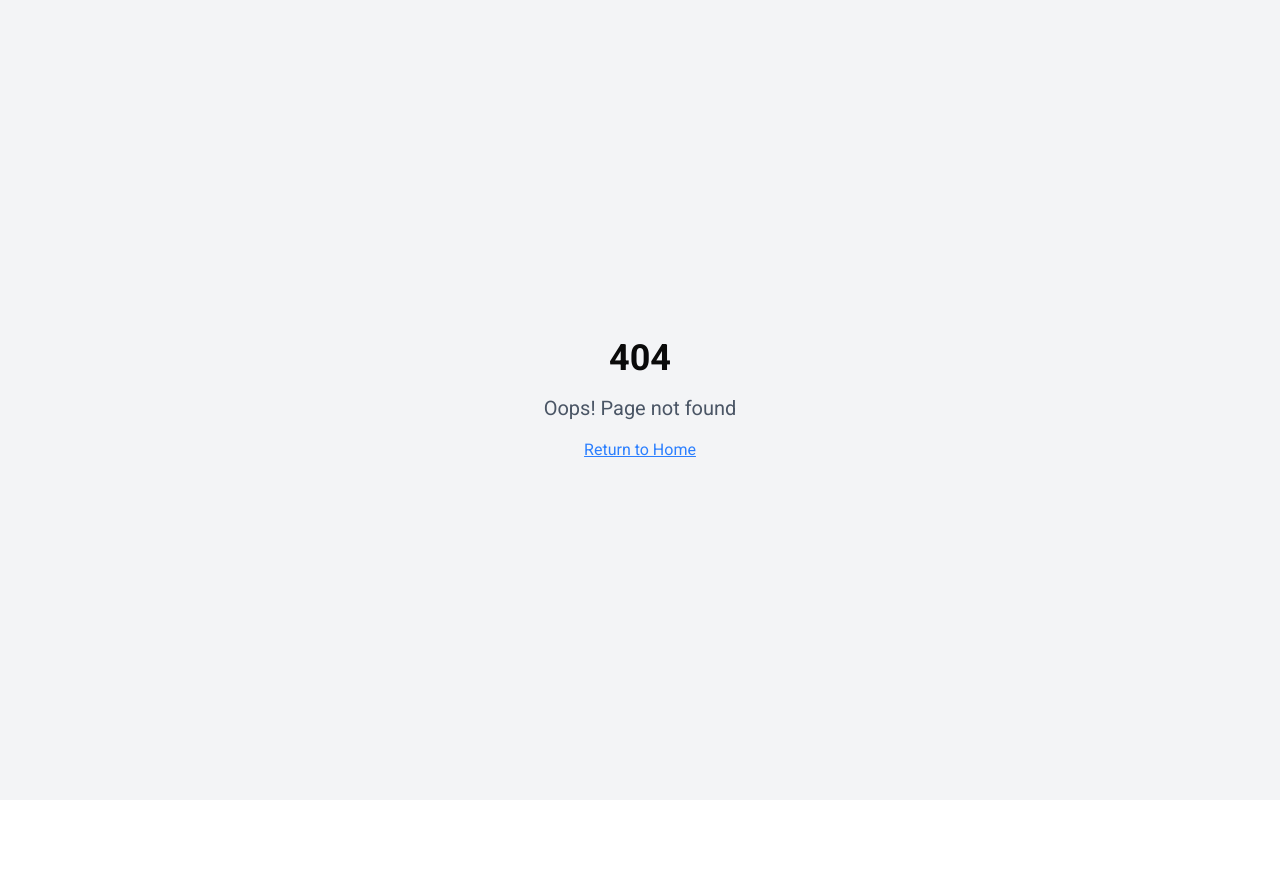
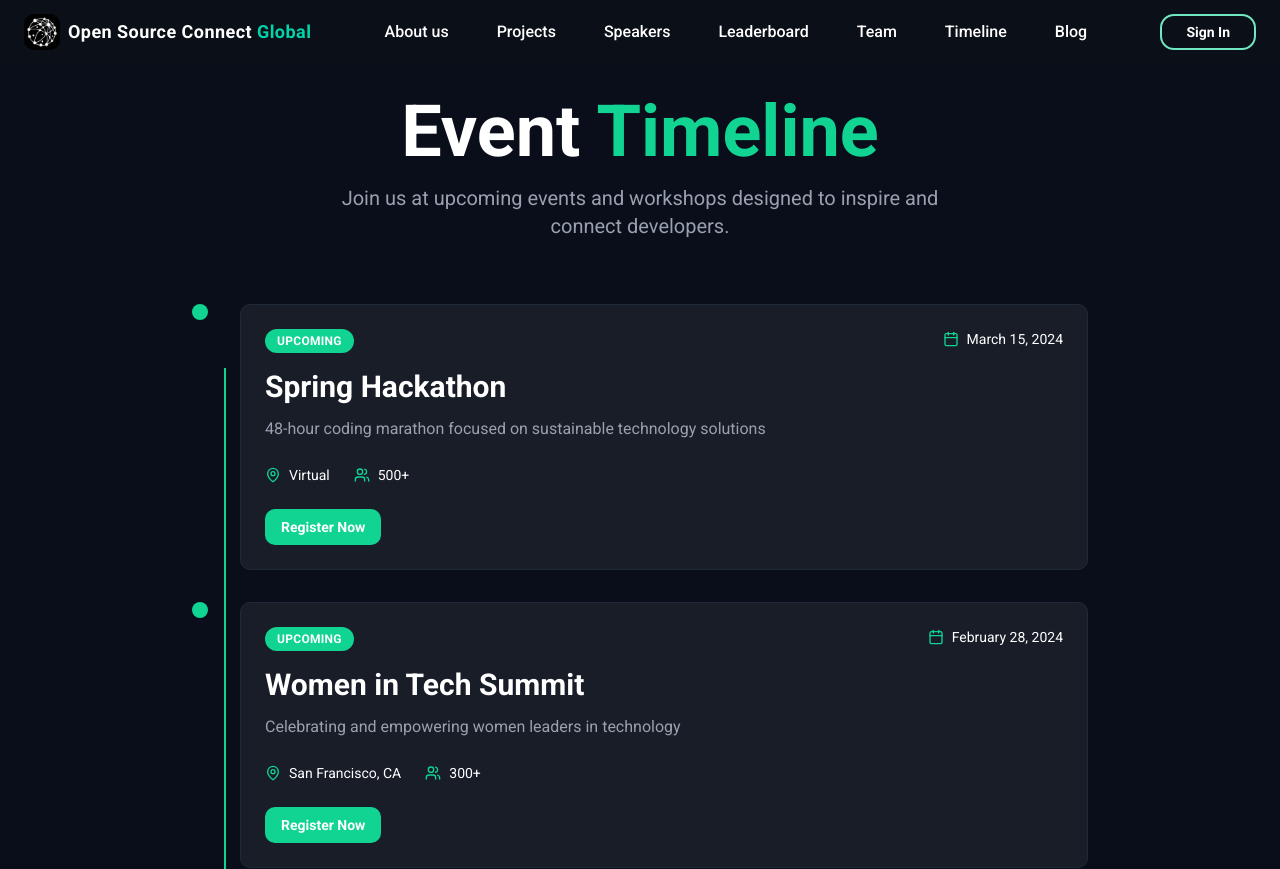
Before and after one commit to priyansh-narang2308/OSCG, a Next.js app: page /timeline in a window 1280 px wide. Before the commit this address had no page. Shown: the top 869 px of the page. Before the commit the page ends 800 px from the top, so only its background shows below. Built offline with nearby package versions, Linux system fonts and the light colour scheme.

Commit message:
Fixed the spaces

```diff
--- /dev/null
+++ b/src/app/timeline/_components/event-card.tsx
@@ -0,0 +1,102 @@
+import { MapPin, Users, Calendar } from "lucide-react";
+import { Button } from "@/components/ui/button";
+
+interface EventCardProps {
+  status?: "upcoming" | "past";
+  title: string;
+  description: string;
+  date: string;
+  location: string;
+  attendees: string;
+  isFirst?: boolean;
+  isLast?: boolean;
+  index: number;
+  totalEvents: number;
+}
+
+export const EventCard = ({
+  status,
+  title,
+  description,
+  date,
+  location,
+  attendees,
+  isFirst,
+  isLast,
+  index,
+  totalEvents,
+}: EventCardProps) => {
+  return (
+    <div className="relative flex items-start gap-8 mb-8">
+      {/* Timeline Line */}
+      {!isLast && (
+        <div
+          className="absolute left-8 top-16 w-0.5"
+          style={{
+            height: "calc(100% + 2rem)",
+            backgroundColor: "#11D493",
+          }}
+        />
+      )}
+
+      {/* Timeline Dot */}
+      <div className="relative z-10 flex-shrink-0">
+        <div
+          className="w-4 h-4 rounded-full"
+          style={{ backgroundColor: "#11D493" }}
+        />
+      </div>
+
+      {/* Event Card */}
+      <div className="flex-1">
+        <div
+          className="rounded-lg p-6 border border-gray-800"
+          style={{ backgroundColor: "#181D28" }}
+        >
+          <div className="flex items-start justify-between mb-4">
+            {status === "upcoming" ? (
+              <span
+                className="inline-flex items-center px-3 py-1 rounded-full text-xs font-semibold text-white uppercase tracking-wide"
+                style={{ backgroundColor: "#11D493" }}
+              >
+                {status}
+              </span>
+            ) : (
+              <div />
+            )}
+            <div className="flex items-center gap-2 text-white text-sm">
+              <Calendar className="w-4 h-4" style={{ color: "#11D493" }} />
+              <span>{date}</span>
+            </div>
+          </div>
+
+          <h3 className="text-2xl md:text-3xl font-bold text-white mb-3">
+            {title}
+          </h3>
+          <p className="text-gray-400 mb-6 text-base">{description}</p>
+
+          <div className="flex items-center gap-6 mb-6 flex-wrap">
+            <div className="flex items-center gap-2 text-white text-sm">
+              <MapPin className="w-4 h-4" style={{ color: "#11D493" }} />
+              <span>{location}</span>
+            </div>
+
+            <div className="flex items-center gap-2 text-white text-sm">
+              <Users className="w-4 h-4" style={{ color: "#11D493" }} />
+              <span>{attendees}</span>
+            </div>
+          </div>
+
+          {status === "upcoming" && (
+            <Button
+              className="font-semibold text-white rounded-lg"
+              style={{ backgroundColor: "#11D493" }}
+            >
+              Register Now
+            </Button>
+          )}
+        </div>
+      </div>
+    </div>
+  );
+};
--- /dev/null
+++ b/src/app/timeline/layout.tsx
@@ -0,0 +1,19 @@
+import Footer from "@/components/landing/footer-section";
+import Navigation from "@/components/landing/navigation";
+import { ReactNode } from "react";
+
+interface TimeLayoutProps {
+  children: ReactNode;
+}
+
+const TimeLayout = ({ children }: TimeLayoutProps) => {
+  return (
+    <div>
+      <Navigation />
+      {children}
+      <Footer />
+    </div>
+  );
+};
+
+export default TimeLayout;
--- /dev/null
+++ b/src/app/timeline/page.tsx
@@ -0,0 +1,107 @@
+import { EventCard } from "./_components/event-card";
+import { Input } from "@/components/ui/input";
+import { Button } from "@/components/ui/button";
+
+const EventTimeline = () => {
+  const events = [
+    {
+      status: "upcoming" as const,
+      title: "Spring Hackathon",
+      description:
+        "48-hour coding marathon focused on sustainable technology solutions",
+      date: "March 15, 2024",
+      location: "Virtual",
+      attendees: "500+",
+    },
+    {
+      status: "upcoming" as const,
+      title: "Women in Tech Summit",
+      description: "Celebrating and empowering women leaders in technology",
+      date: "February 28, 2024",
+      location: "San Francisco, CA",
+      attendees: "300+",
+    },
+    {
+      title: "Code for Good Workshop",
+      description: "Building tech solutions for non-profit organizations",
+      date: "February 14, 2024",
+      location: "Virtual",
+      attendees: "200+",
+    },
+    {
+      title: "AI/ML Conference",
+      description:
+        "Exploring the latest advances in artificial intelligence and machine learning",
+      date: "January 20, 2024",
+      location: "New York, NY",
+      attendees: "800+",
+    },
+    {
+      title: "Year End Meetup",
+      description: "Celebrating achievements and planning for the future",
+      date: "December 10, 2023",
+      location: "Multiple Cities",
+      attendees: "1000+",
+    },
+  ];
+
+  return (
+    <div className="min-h-screen" style={{ backgroundColor: "#090E1A" }}>
+      {/* Header Section */}
+      <div className="container mx-auto px-6 py-8 pt-24">
+
+
+        {/* Main Title Section */}
+        <div className="text-center mb-16">
+          <h2 className="text-5xl md:text-6xl lg:text-7xl font-bold mb-4">
+            <span className="text-white">Event </span>
+            <span style={{ color: "#11D493" }}>Timeline</span>
+          </h2>
+          <p className="text-gray-400 text-lg md:text-xl max-w-2xl mx-auto mt-4">
+            Join us at upcoming events and workshops designed to inspire and connect developers.
+          </p>
+        </div>
+
+        {/* Event Timeline Section */}
+        <div className="relative max-w-4xl mx-auto mb-16">
+          {events.map((event, index) => (
+            <EventCard
+              key={index}
+              {...event}
+              isFirst={index === 0}
+              isLast={index === events.length - 1}
+              index={index}
+              totalEvents={events.length}
+            />
+          ))}
+        </div>
+
+        {/* Mid-Page Stay Updated Section */}
+        <div className="max-w-4xl mx-auto mb-16">
+          <div className="rounded-lg p-8" style={{ backgroundColor: "#181D28" }}>
+            <h3 className="text-2xl font-bold text-white mb-2">Stay Updated</h3>
+            <p className="text-gray-400 mb-6">
+              Subscribe to our newsletter to receive updates about upcoming events
+            </p>
+            <div className="flex gap-0">
+              <Input
+                type="email"
+                placeholder="Enter your email"
+                className="flex-1 h-12 rounded-l-lg rounded-r-none border-none bg-[#1A1F2E] text-white placeholder:text-gray-500 focus:ring-2 focus:ring-[#11D493] focus:ring-offset-0"
+                style={{ backgroundColor: "#1A1F2E" }}
+              />
+              <Button
+                className="h-12 px-8 rounded-r-lg rounded-l-none font-semibold text-white"
+                style={{ backgroundColor: "#11D493" }}
+              >
+                Subscribe
+              </Button>
+            </div>
+          </div>
+        </div>
+      </div>
+    </div>
+  );
+};
+
+export default EventTimeline;
--- a/src/components/landing/blog-section.tsx
+++ b/src/components/landing/blog-section.tsx
@@ -36,7 +36,7 @@ const articles = [
 
 const LatestInsights = () => {
   return (
-    <section className="py-20 bg-[#090E1A]">
+    <section className="py-10 bg-[#090E1A]">
       <div className="container mx-auto px-6 ">
         <div className="mb-12 text-center">
           <h2 className="mb-4 text-4xl text-white font-bold md:text-5xl">
--- a/src/components/landing/faq-section.tsx
+++ b/src/components/landing/faq-section.tsx
@@ -51,7 +51,7 @@ const faqs = [
 
 const FAQ = () => {
   return (
-    <section className="py-20 bg-[#090E1A]">
+    <section className="py-5 bg-[#090E1A]">
       <div className="container mx-auto px-6">
         <div className="mb-12 text-center">
           <h2 className="mb-4 text-4xl text-white font-bold md:text-5xl">
--- a/src/components/landing/navigation.tsx
+++ b/src/components/landing/navigation.tsx
@@ -12,7 +12,7 @@ const navItems = [
   { label: "Speakers", href: "#speakers" },
   { label: "Leaderboard", href: "#leaderboard" },
   { label: "Team", href: "#team" },
-  { label: "Timeline", href: "#timeline" },
+  { label: "Timeline", href: "/timeline" },
   { label: "Blog", href: "#blog" },
 ];
 
--- a/src/components/landing/projects-section.tsx
+++ b/src/components/landing/projects-section.tsx
@@ -155,7 +155,7 @@ const ProjectsSection = () => {
   return (
     <section
       id="projects"
-      className="py-20 bg-[#090E1A] relative overflow-hidden"
+      className="py-1 bg-[#090E1A] relative overflow-hidden"
     >
       <motion.div
         className="absolute inset-0 opacity-5"
--- a/src/components/landing/speakers-section.tsx
+++ b/src/components/landing/speakers-section.tsx
@@ -24,7 +24,7 @@ const speakers = [
 
 const SpeakersSection = () => {
   return (
-    <section className=" bg-[#090E1A] py-20">
+    <section className=" py-10 bg-[#090E1A]">
       <div className="container mx-auto px-6">
         <div className="mb-12 text-center">
           <h2 className="mb-4 text-4xl text-white font-bold md:text-5xl">
```
